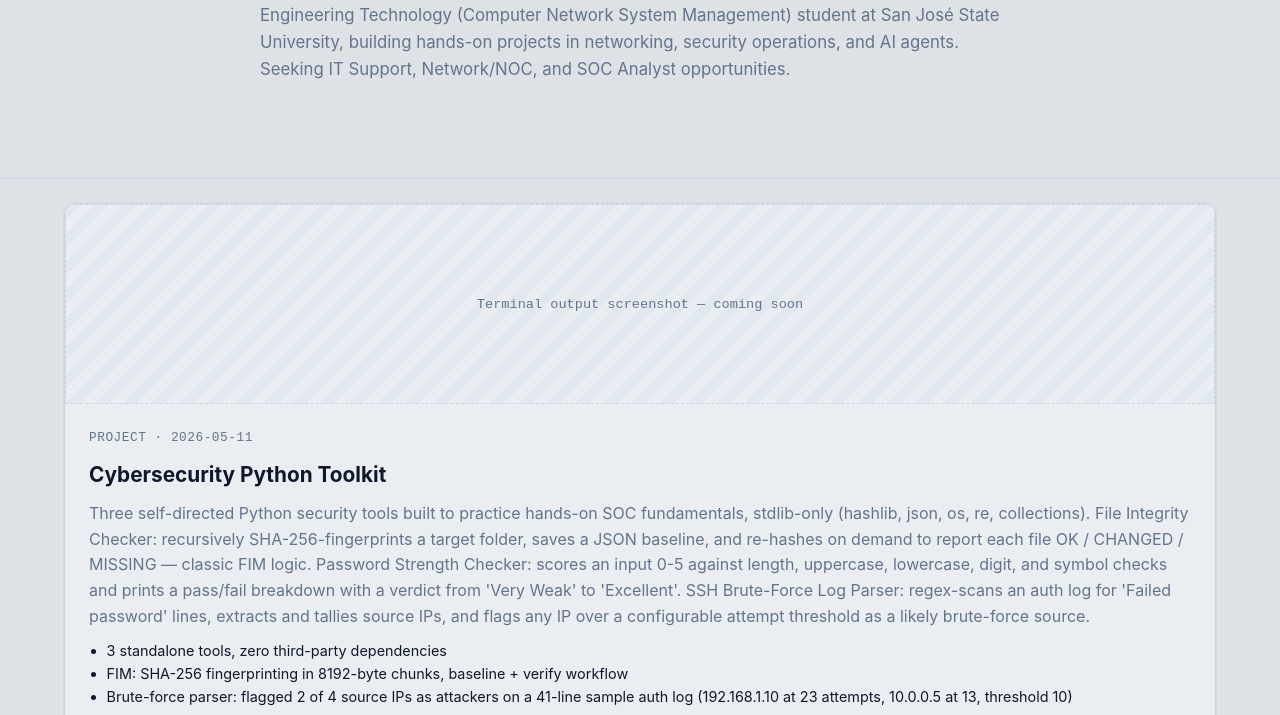
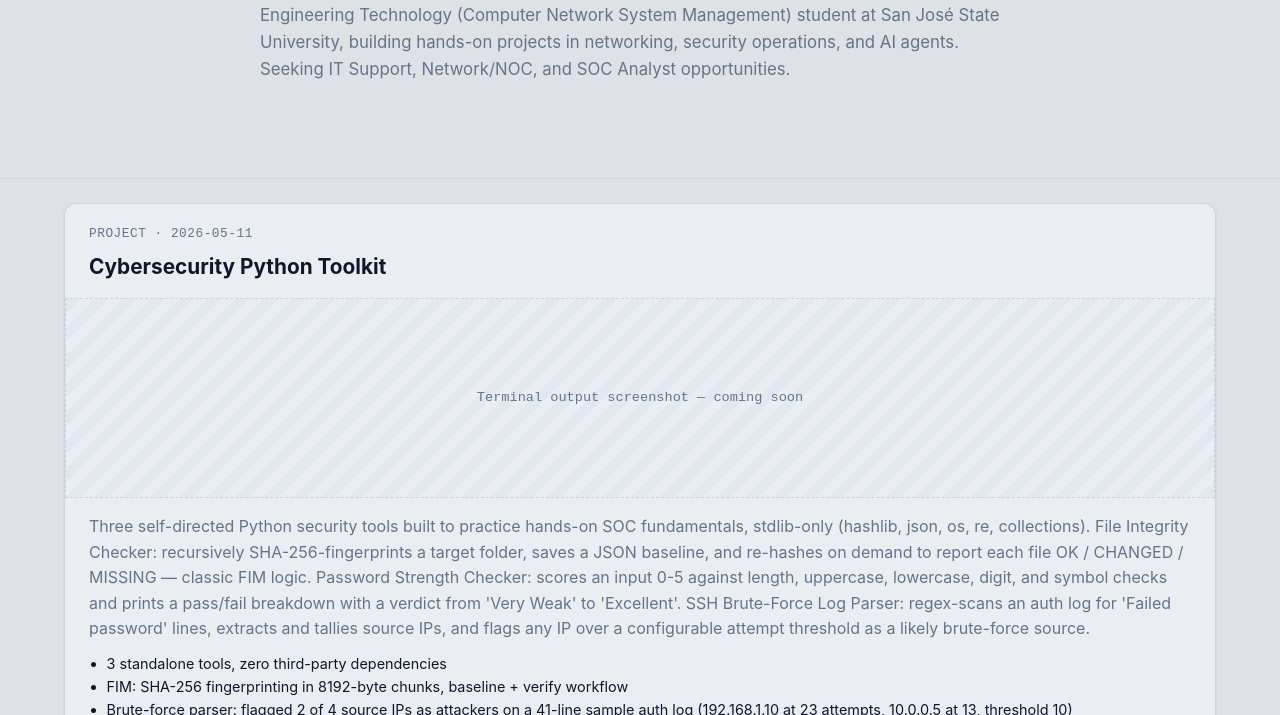
Before and after one commit to jaredlomeli-sjsu/jared-lomeli-portfolio, a website: page index.html in a window 1280 px wide. Shown: the part 236-951 px from the top of the page. Drawn offline with Linux system fonts and the light colour scheme.

Commit message:
Move highlight card title/meta above the image
Splits the card header (category/date/course meta line + title) into
its own block rendered before the media, so each image reads with its
project title above it instead of buried in the text block below.

```diff
--- a/app.js
+++ b/app.js
@@ -32,6 +32,17 @@
   const card = document.createElement("article");
   card.className = "highlight-card";
 
+  const metaLine = [item.category, item.date, item.course]
+    .filter(Boolean)
+    .join(" · ");
+  const header = document.createElement("div");
+  header.className = "highlight-card-header";
+  header.innerHTML = `
+    <p class="highlight-card-meta">${escapeHtml(metaLine)}</p>
+    <h3 class="highlight-card-title">${escapeHtml(item.title)}</h3>
+  `;
+  card.appendChild(header);
+
   if (item.media && item.media.type === "placeholder") {
     const mediaEl = document.createElement("div");
     mediaEl.className =
@@ -61,13 +72,7 @@
 
   const content = document.createElement("div");
   content.className = "highlight-card-content";
-
-  const metaLine = [item.category, item.date, item.course]
-    .filter(Boolean)
-    .join(" · ");
   content.innerHTML = `
-    <p class="highlight-card-meta">${escapeHtml(metaLine)}</p>
-    <h3 class="highlight-card-title">${escapeHtml(item.title)}</h3>
     <p class="highlight-card-summary">${escapeHtml(item.summary)}</p>
   `;
 
--- a/style.css
+++ b/style.css
@@ -177,8 +177,15 @@
   );
 }
 
+.highlight-card-header {
+  padding: 1.25rem 1.5rem 0.9rem;
+  display: flex;
+  flex-direction: column;
+  gap: 0.35rem;
+}
+
 .highlight-card-content {
-  padding: 1.5rem;
+  padding: 1rem 1.5rem 1.5rem;
   display: flex;
   flex-direction: column;
   gap: 0.6rem;
```
